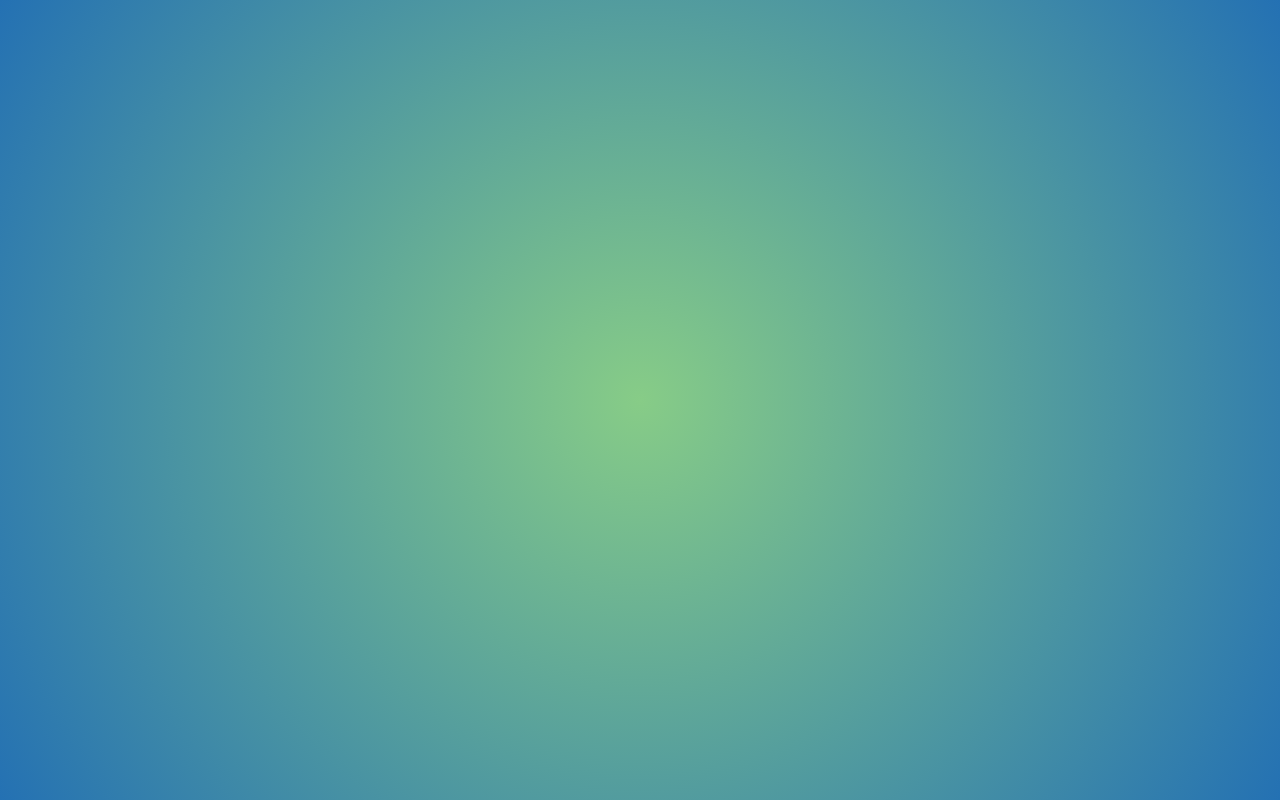
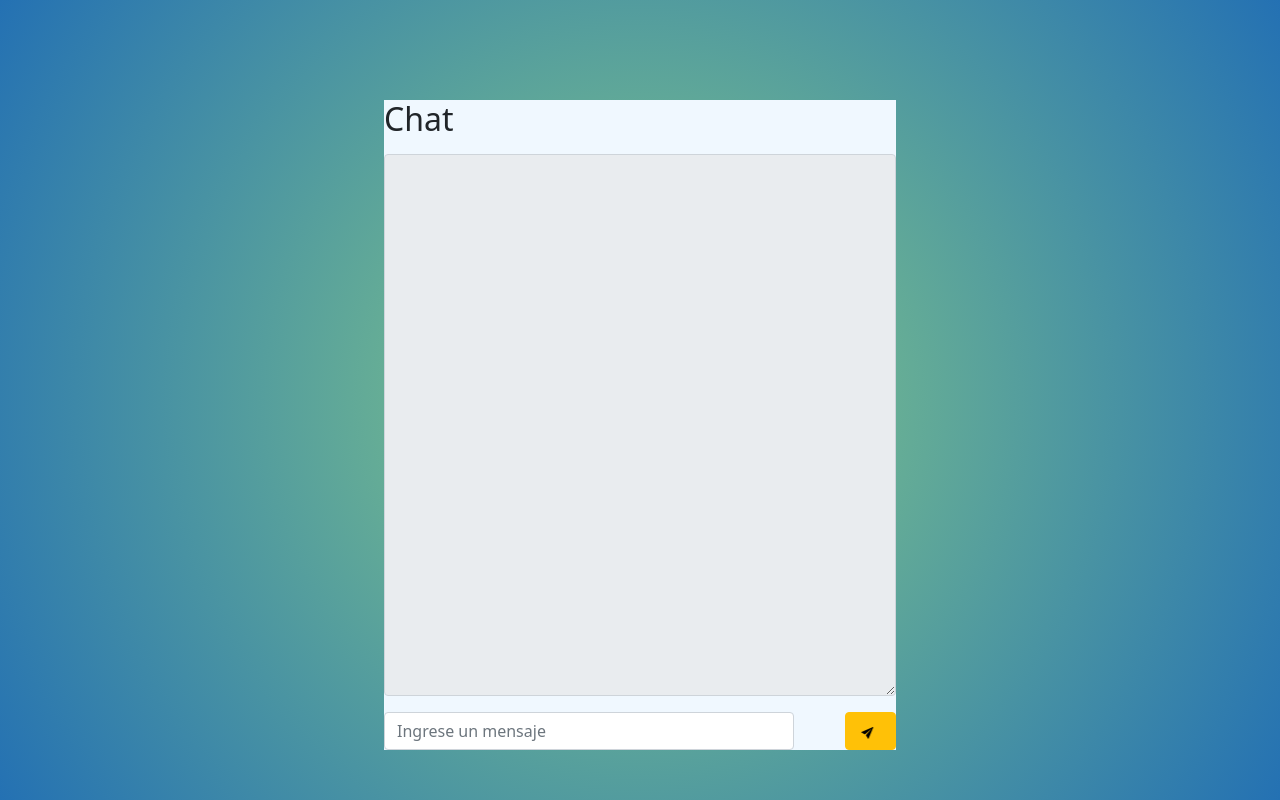
Before and after one commit to willop/Seminario1_Practica2_Grupo13, a React (Create React App) app in the folder FrontEnd/: page /Chat in a window 1280 px wide. Before the commit this address had no page. Built offline with nearby package versions, Linux system fonts and the light colour scheme.

Commit message:
Inicio de chat

```diff
--- a/FrontEnd/package.json
+++ b/FrontEnd/package.json
@@ -14,6 +14,7 @@
     "react": "^17.0.2",
     "react-bootstrap": "^2.1.2",
     "react-dom": "^17.0.2",
+    "react-icons": "^4.3.1",
     "react-router-dom": "^6.2.1",
     "react-scripts": "5.0.0",
     "react-webcam": "^7.0.0",
--- a/FrontEnd/src/Routes/AppRoutes.js
+++ b/FrontEnd/src/Routes/AppRoutes.js
@@ -10,6 +10,7 @@ import React from 'react'
 import LoginFoto from '../components/LoginFoto';
 import ExtraerTexto from '../components/ExtraerTexto';
 import TraducirDescripcion from '../components/TraducirDescripcion';
+import Chat from '../components/Chat';
 import '../Style/Aplicacion.css';
 
 export default function AppRoutes() {
@@ -26,6 +27,7 @@ export default function AppRoutes() {
             <Route  path="/LoginFoto" element={<LoginFoto/>} > </Route>
             <Route  path="/ExtraerTexto" element={<ExtraerTexto/>} > </Route>
             <Route  path="/TraducirDescripcion" element={<TraducirDescripcion/>} > </Route>
+            <Route  path="/Chat" element={<Chat/>} > </Route>
         </Routes>
         </BrowserRouter>
         //<div>Hola mundo desde approutes</div>
--- /dev/null
+++ b/FrontEnd/src/Style/Chat.css
@@ -0,0 +1,37 @@
+#Contenedor {
+    position: relative;
+    background-color: aliceblue;
+    width: 40%;
+    left: 30%;
+    top:100px;
+    height: 650px;
+}
+
+#areatexto{
+    width: 80%;
+    float: left;
+}
+
+#btnenviar{
+    float: right;
+    width: 10%;
+}
+
+.icono::after{
+    animation: movc 2s;
+}
+
+
+@keyframes movc {
+    from{
+        margin-right: 100%;
+    }
+    to{
+        margin-right: 0%;
+    }
+}
+
+#texto{
+    display: block;
+    background-color:red;
+}
--- /dev/null
+++ b/FrontEnd/src/Style/Navbar.css
@@ -0,0 +1,70 @@
+.icono {
+    animation: prueba 3s;
+    animation-iteration-count: infinite;
+}
+
+@keyframes prueba {
+    15%
+{
+-webkit-transform: translateX(5px);
+transform: translateX(5px);
+}
+30%
+{
+-webkit-transform: translateX(-5px);
+transform: translateX(-5px);
+}
+50%
+{
+-webkit-transform: translateX(3px);
+transform: translateX(3px);
+}
+65%
+{
+-webkit-transform: translateX(-3px);
+transform: translateX(-3px);
+}
+80%
+{
+-webkit-transform: translateX(2px);
+transform: translateX(2px);
+}
+100%
+{
+-webkit-transform: translateX(0);
+transform: translateX(0);
+}
+}
+@keyframes swing
+{
+15%
+{
+-webkit-transform: translateX(5px);
+transform: translateX(5px);
+}
+30%
+{
+-webkit-transform: translateX(-5px);
+transform: translateX(-5px);
+}
+50%
+{
+-webkit-transform: translateX(3px);
+transform: translateX(3px);
+}
+65%
+{
+-webkit-transform: translateX(-3px);
+transform: translateX(-3px);
+}
+80%
+{
+-webkit-transform: translateX(2px);
+transform: translateX(2px);
+}
+100%
+{
+-webkit-transform: translateX(0);
+transform: translateX(0);
+}
+}
--- a/FrontEnd/src/components/BarraNavegacion.js
+++ b/FrontEnd/src/components/BarraNavegacion.js
@@ -1,6 +1,8 @@
 import React from 'react'
+import "../Style/Navbar.css"
 import { Navbar, Nav, NavDropdown, Container } from 'react-bootstrap'
 import Cookies from 'universal-cookie'
+import { HiAnnotation } from "react-icons/hi";
 
 export default function BarraNavegacion(props) {
 
@@ -19,14 +21,14 @@ export default function BarraNavegacion(props) {
       <Navbar collapseOnSelect expand="lg" bg="dark" variant="dark">
         <Container>
           <Navbar.Brand href="/home">FAUNADEX</Navbar.Brand>
-
           <Navbar.Toggle aria-controls="responsive-navbar-nav" />
           <Navbar.Collapse id="responsive-navbar-nav">
             <Nav className="me-auto">
-              <Nav.Link href="/editarperfil">Editar</Nav.Link>
+              <Navbar.Brand href="/editarperfil">Editar</Navbar.Brand>
+              <Navbar.Brand href="/home">{props.name}</Navbar.Brand>
             </Nav>
             <Nav className="justify-content-end">
-              <Navbar.Brand href="/home">{props.name}</Navbar.Brand>
+              <Navbar.Brand href="/chat" className="icono"><HiAnnotation href="/Chat"/></Navbar.Brand>
               <Nav.Link onClick={cerrarsecion}>Cerrar sesion</Nav.Link>
             </Nav>
           </Navbar.Collapse>
--- /dev/null
+++ b/FrontEnd/src/components/Chat.js
@@ -0,0 +1,45 @@
+import "../Style/Chat.css";
+import { Form, Button } from 'react-bootstrap'
+import {IoIosSend} from "react-icons/io";
+import React, { useState , useEffect} from 'react'
+
+export default function Chat() {
+
+    const [mensaje, setmensaje] = useState('')
+    const [mensajeglobal, setmensajeglobal] = useState('')
+
+
+    const Enviarmensaje = async (event) => {
+        var msg = mensajeglobal+ mensaje +"\n"
+        setmensajeglobal(msg)
+    }
+
+    const handleuserchange = (evt) =>{
+        setmensaje(evt.target.value)
+
+    }
+
+    return (
+        <div>
+            <div id="Contenedor">
+                <Form>
+                    <fieldset >
+                        <Form.Group className="mb-3" >
+                            <Form.Label><h2>Chat</h2></Form.Label>
+                            <Form.Control value={mensajeglobal} as="textarea" readOnly  rows={22}  />
+                        </Form.Group>
+                        <div id="texto">
+                        <Form.Group  >
+                            <Form.Control placeholder="Ingrese un mensaje" id="areatexto" onChange={handleuserchange} />
+
+                            <Button id="btnenviar" variant="warning" onClick={Enviarmensaje} >
+                               <IoIosSend className="icono"/>
+                            </Button>
+                        </Form.Group>
+                        </div>
+                    </fieldset>
+                </Form>
+            </div>
+        </div>
+    )
+}
--- a/FrontEnd/src/components/Home.js
+++ b/FrontEnd/src/components/Home.js
@@ -3,6 +3,7 @@ import { Form, Button,Container, Row, Col } from 'react-bootstrap'
 import BarraNavegacion from '../components/BarraNavegacion'
 import '../Style/Home.css'
 import Cookies from 'universal-cookie'
+import Chat from './Chat'
 
 
 
@@ -100,7 +101,9 @@ export function Home() {
                 </center>
 
             </div>
+            <Chat/>
         </div>
+
     )
 }
 
```
Also changed, not shown: 1 other file (tests, documents, lock files or other folders).
